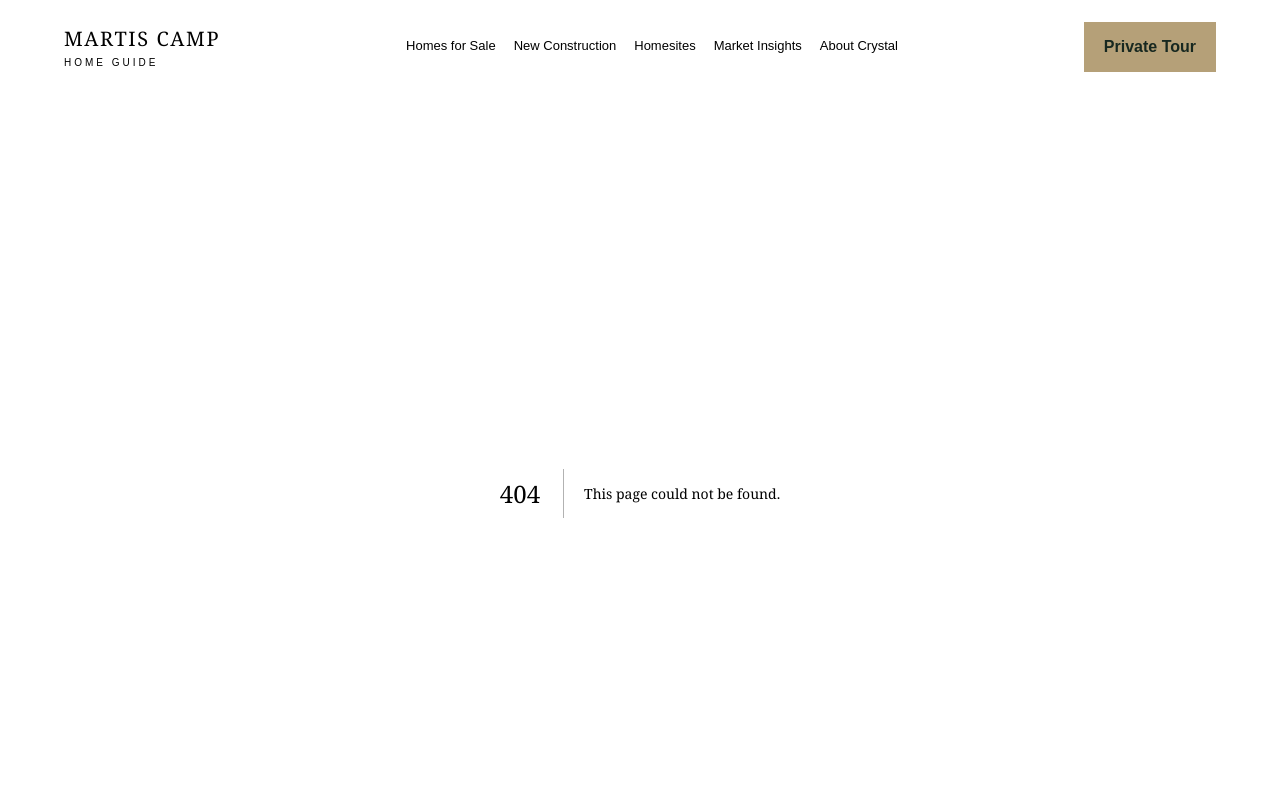
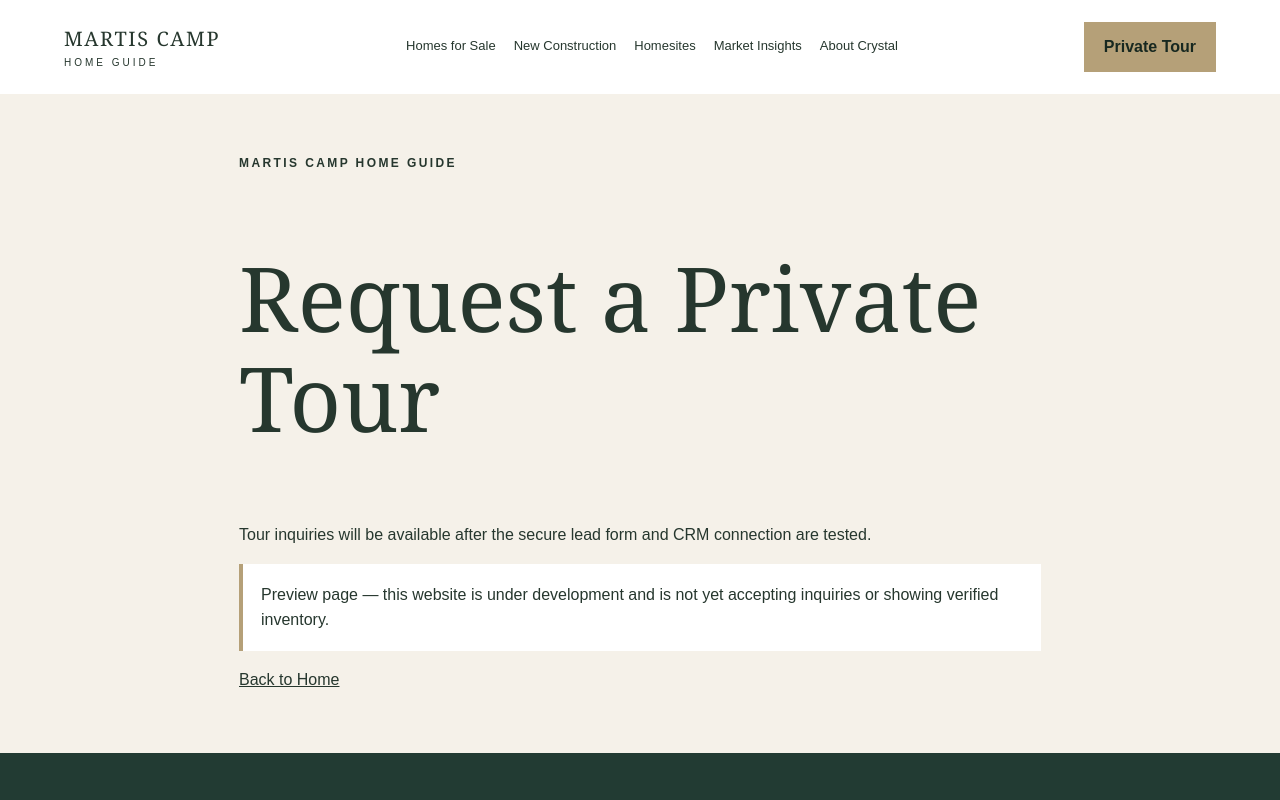
Before and after one commit to crystalsellsproperty-sketch/-martis-camp-home-guide, a Next.js app: page /schedule-private-tour in a window 1280 px wide. Before the commit this address had no page. Shown: the top 800 px of the page. Built offline with nearby package versions, Linux system fonts and the light colour scheme.

Commit message:
Add website starter: app/schedule-private-tour/page.tsx

```diff
--- /dev/null
+++ b/app/schedule-private-tour/page.tsx
@@ -0,0 +1,4 @@
+import type {Metadata} from "next";
+import Link from "next/link";
+export const metadata:Metadata={title:"Request a Private Tour"};
+export default function Page(){return <section className="content"><p className="eyebrow">MARTIS CAMP HOME GUIDE</p><h1>Request a Private Tour</h1><p>Tour inquiries will be available after the secure lead form and CRM connection are tested.</p><p className="notice">Preview page — this website is under development and is not yet accepting inquiries or showing verified inventory.</p><Link href="/">Back to Home</Link></section>}
```
